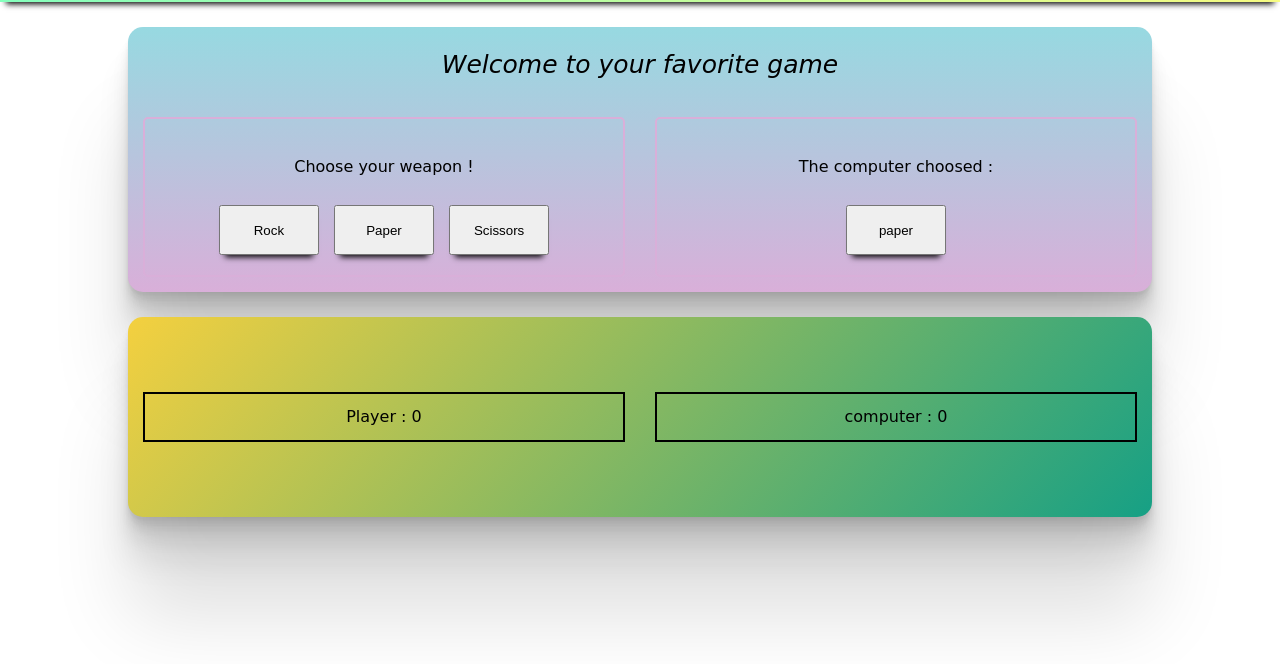
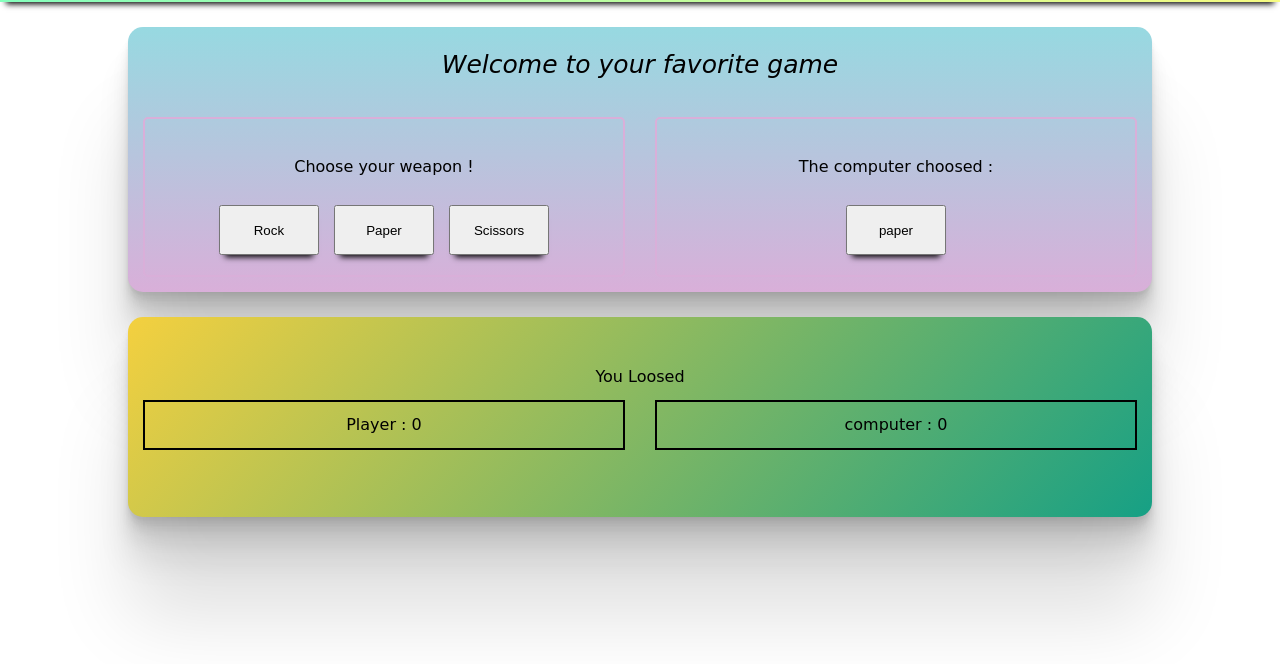
Before and after one commit to sojip/rock-paper-scissor, a plain HTML site: page index.html in a window 1280 px wide. Both pictures are taken after a click on the button "Rock". Shown: the part 98-762 px from the top of the page. Drawn offline with Linux system fonts and the light colour scheme; a web font is replaced by a local one.

Commit message:
display of the winner

```diff
--- a/index.html
+++ b/index.html
@@ -33,9 +33,6 @@
     </div>
 
     <div class="container" id="resultScore">
-        <div class="results">
-
-        </div>
         <div class="score">
             <p>Player : <span id="playerScore">0</span></p>
             <p>computer : <span id="computerScore">0</span></p>
@@ -47,21 +44,47 @@
 
 <script>
 
+    let computerScore = 0;
+    let playerScore = 0;
     let selections = document.querySelectorAll(".selection");
+
     selections.forEach(selection => {
+
         selection.addEventListener('click', () => {
+
             document.getElementById("computerChoice").textContent = "";
+
             let playerSelection = selection.dataset.choice;
             let computerSelection = computerPlay();
             let winner = playRound(playerSelection, computerSelection);
-            console.log(winner);
+            let container = document.querySelector("#resultScore");
+
+            if (document.querySelector('.result')) {
+                container.removeChild(document.querySelector(".result"));
+            }
+
+            let result = document.createElement('h3');
+            result.classList.add("result");
+
+            switch (winner) {
+                case "computer":
+                    result.textContent = "You Loosed";
+                    break
+                case "player":
+                    result.textContent = "You Won";
+                    break
+                default:
+                    result.textContent = "Play Again";
+            }
+
+
+            let score = document.querySelector(".score");
+            container.insertBefore(result, score)
+
             document.getElementById("computerChoice").textContent = computerSelection;
 
         })
     });
-
-
-
 
 
     let rock = "rock";
--- a/style.css
+++ b/style.css
@@ -86,6 +86,7 @@ h2 {
     display: flex;
     flex-direction: column;
     justify-content: center;
+    text-align: center;
 }
 
 .score {
```
